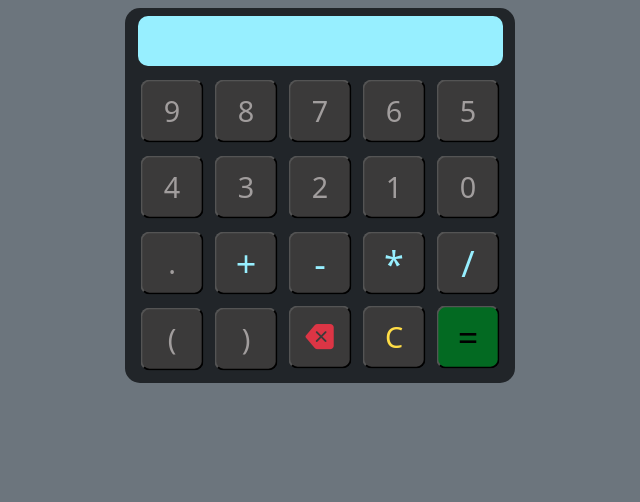
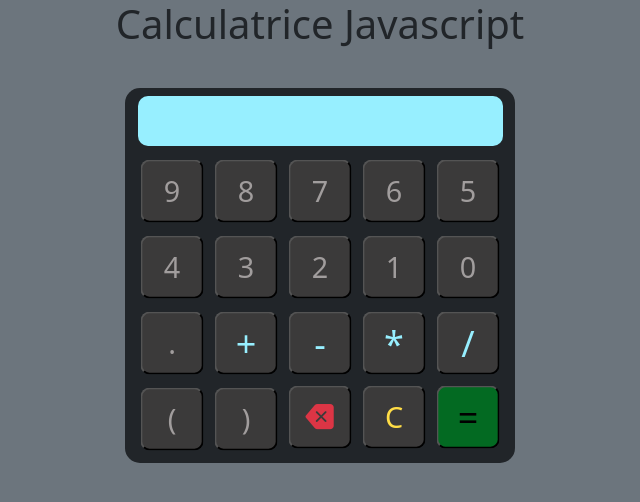
Before and after one commit to thonino/calculatriceJs, a plain HTML site: page index.html in a window 1280 px wide. Shown: the whole page, without its empty margins (320-960 px from the left). Drawn offline with nearby package versions, Linux system fonts and the light colour scheme.

Commit message:
je reprends git

```diff
--- a/index.html
+++ b/index.html
@@ -3,14 +3,17 @@
 <head>
     <meta charset="UTF-8">
     <meta http-equiv="X-UA-Compatible" content="IE=edge">
-    <title> Calculatrice </title>
+    <title> Calculatrice Javascript</title>
     <!--Lien Bootstrap-->
     <link href="https://cdn.jsdelivr.net/npm/bootstrap-icons@1.8.1/font/bootstrap-icons.css" rel="stylesheet">
     <link href="https://cdn.jsdelivr.net/npm/bootstrap@5.1.3/dist/css/bootstrap.min.css" rel="stylesheet" integrity="sha384-1BmE4kWBq78iYhFldvKuhfTAU6auU8tT94WrHftjDbrCEXSU1oBoqyl2QvZ6jIW3" crossorigin="anonymous">
     <link rel="stylesheet" href="styles.css">
 </head>
 
-<body class="bg-secondary d-flex justify-content-center " >
+
+<body class="bg-secondary">
+    <h1>Calculatrice Javascript</h1><br>
+    <div class="d-flex justify-content-center">
         <div class="d-flex flex-column align-items-center  m-2 bg-dark" id="conteneur" onkeypress="return event.keyCode != 111;">
             <div class="m-2" id="screen"><p class="fs-2" id="valeur"></p></div>
             <div class="fs-2 d-flex justify-content-center flex-wrap" id="cont">
@@ -39,6 +42,7 @@
                 <button class="b1 fs-1" id="resultat" onclick="resultat()"> = </button></span>
             </div>
         </div>
+    </div>
 <!--Bootstrap js-->
 <script src="https://cdn.jsdelivr.net/npm/bootstrap@5.1.3/dist/js/bootstrap.bundle.min.js" integrity="sha384-ka7Sk0Gln4gmtz2MlQnikT1wXgYsOg+OMhuP+IlRH9sENBO0LRn5q+8nbTov4+1p" crossorigin="anonymous"></script>
 <!--Java Script link-->
--- a/styles.css
+++ b/styles.css
@@ -7,6 +7,8 @@
   }
 
 #valeur{margin-right: 10px}
+
+h1{ text-align: center;}
 
 #conteneur {height: 375px;width: 390px;border-radius: 15px;}
 
```
Lines whose indentation alone changed are shown as unchanged.
